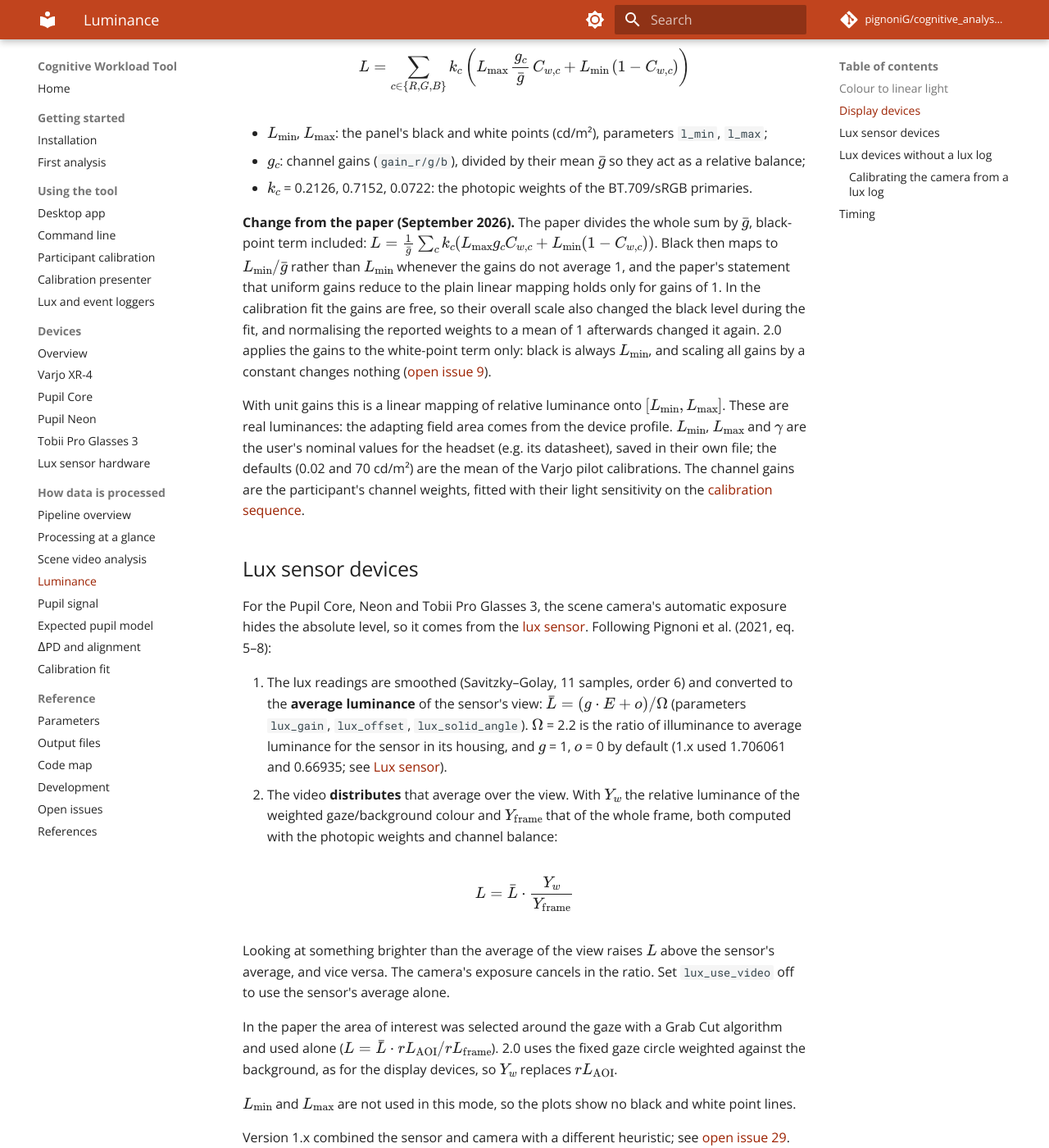
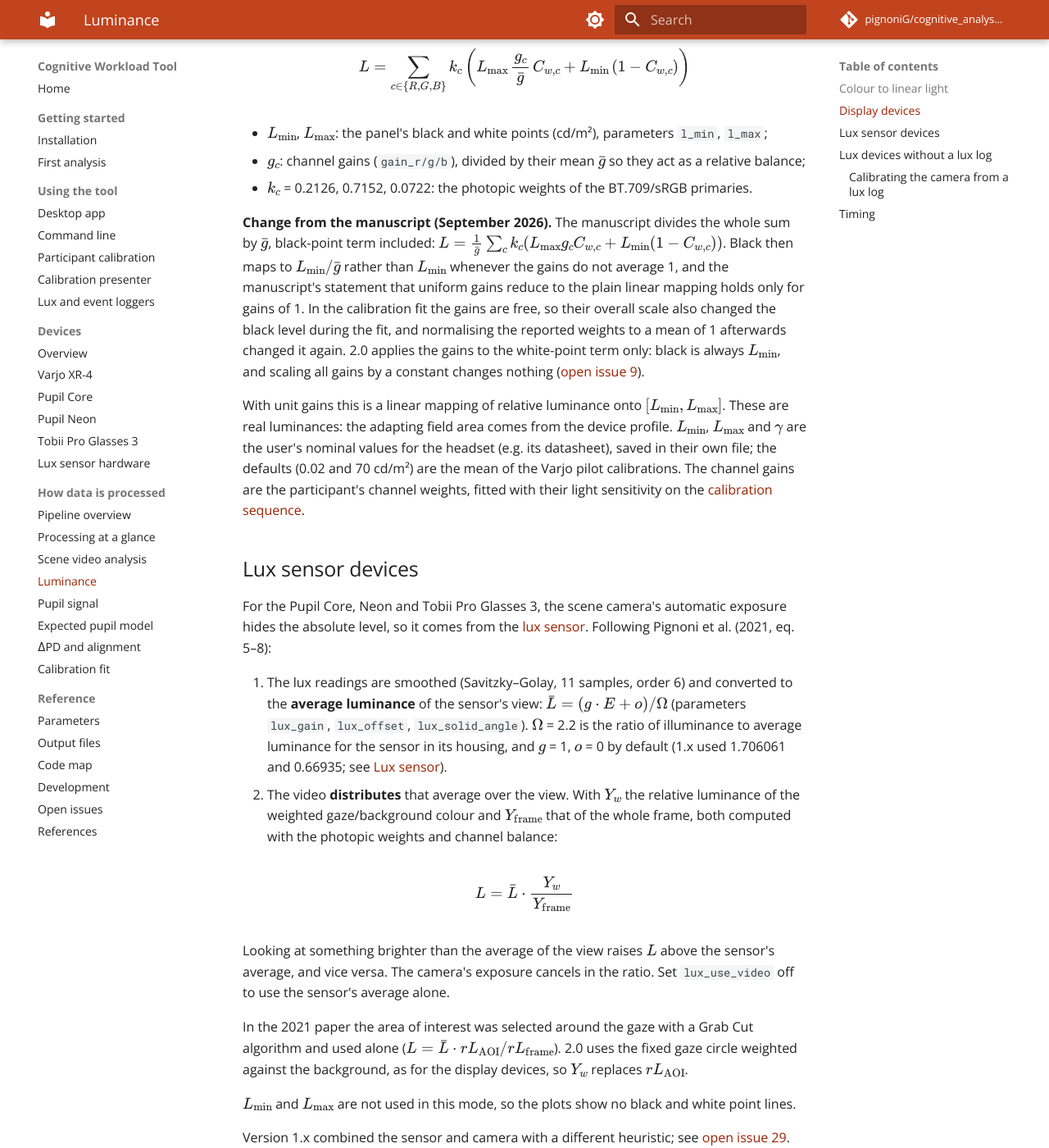
Before and after one commit to pignoniG/cognitive_analysis_tool, an MkDocs documentation site: the page built from docs/processing/luminance.md, in a window 1280 px wide and 1400 px high, scrolled down 870 px. Shown: the whole window at 82% size. Built offline with MkDocs 1.6.1 and Material for MkDocs 9.7.7, drawn with Linux system fonts in a browser that asks for light colours; comment, search, counter and statistics services are not loaded; some of the changed text lies outside the part shown.

Commit message:
Mark the Varjo manuscript as in preparation and not yet published wherever it is cited

```diff
--- a/docs/processing/luminance.md
+++ b/docs/processing/luminance.md
@@ -26,7 +26,8 @@
 ## Display devices
 
 For the Varjo, the capture shows what the display showed, so the colours map to luminance through the
-**display photometry** (the paper's per-channel extension of the WCAG 2.1 relative luminance):
+**display photometry** (the per-channel extension of the WCAG 2.1 relative luminance proposed in the Varjo manuscript,
+[in preparation](../reference/references.md)):
 
 \[
 L = \sum_{c \in \{R,G,B\}} k_c \left( L_\text{max}\, \frac{g_c}{\bar g}\, C_{w,c} + L_\text{min}\,(1 - C_{w,c}) \right)
@@ -36,9 +37,9 @@
 - \(g_c\): channel gains (`gain_r/g/b`), divided by their mean \(\bar g\) so they act as a relative balance;
 - \(k_c\) = 0.2126, 0.7152, 0.0722: the photopic weights of the BT.709/sRGB primaries.
 
-**Change from the paper (September 2026).** The paper divides the whole sum by \(\bar g\), black-point term included:
+**Change from the manuscript (September 2026).** The manuscript divides the whole sum by \(\bar g\), black-point term included:
 \(L = \frac{1}{\bar g}\sum_c k_c (L_\text{max} g_c C_{w,c} + L_\text{min}(1 - C_{w,c}))\). Black then maps to
-\(L_\text{min}/\bar g\) rather than \(L_\text{min}\) whenever the gains do not average 1, and the paper's statement that
+\(L_\text{min}/\bar g\) rather than \(L_\text{min}\) whenever the gains do not average 1, and the manuscript's statement that
 uniform gains reduce to the plain linear mapping holds only for gains of 1. In the calibration fit the gains are free,
 so their overall scale also changed the black level during the fit, and normalising the reported weights to a mean of
 1 afterwards changed it again. 2.0 applies the gains to the white-point term only: black is always \(L_\text{min}\),
@@ -71,7 +72,7 @@
 Looking at something brighter than the average of the view raises \(L\) above the sensor's average, and vice versa.
 The camera's exposure cancels in the ratio. Set `lux_use_video` off to use the sensor's average alone.
 
-In the paper the area of interest was selected around the gaze with a Grab Cut algorithm and used alone
+In the 2021 paper the area of interest was selected around the gaze with a Grab Cut algorithm and used alone
 (\(L = \bar L \cdot rL_\text{AOI} / rL_\text{frame}\)). 2.0 uses the fixed gaze circle weighted against the background,
 as for the display devices, so \(Y_w\) replaces \(rL_\text{AOI}\).
 
```
Also changed, not shown: ReadME.md (+1 -1 lines), docs/OPEN_ISSUES.md (+3 -2 lines), docs/index.md (+1 -1 lines), docs/processing/video.md (+1 -1 lines), docs/reference/references.md (+3 -2 lines), docs/usage/calibration-tool.md (+3 -3 lines), 2 other files.
